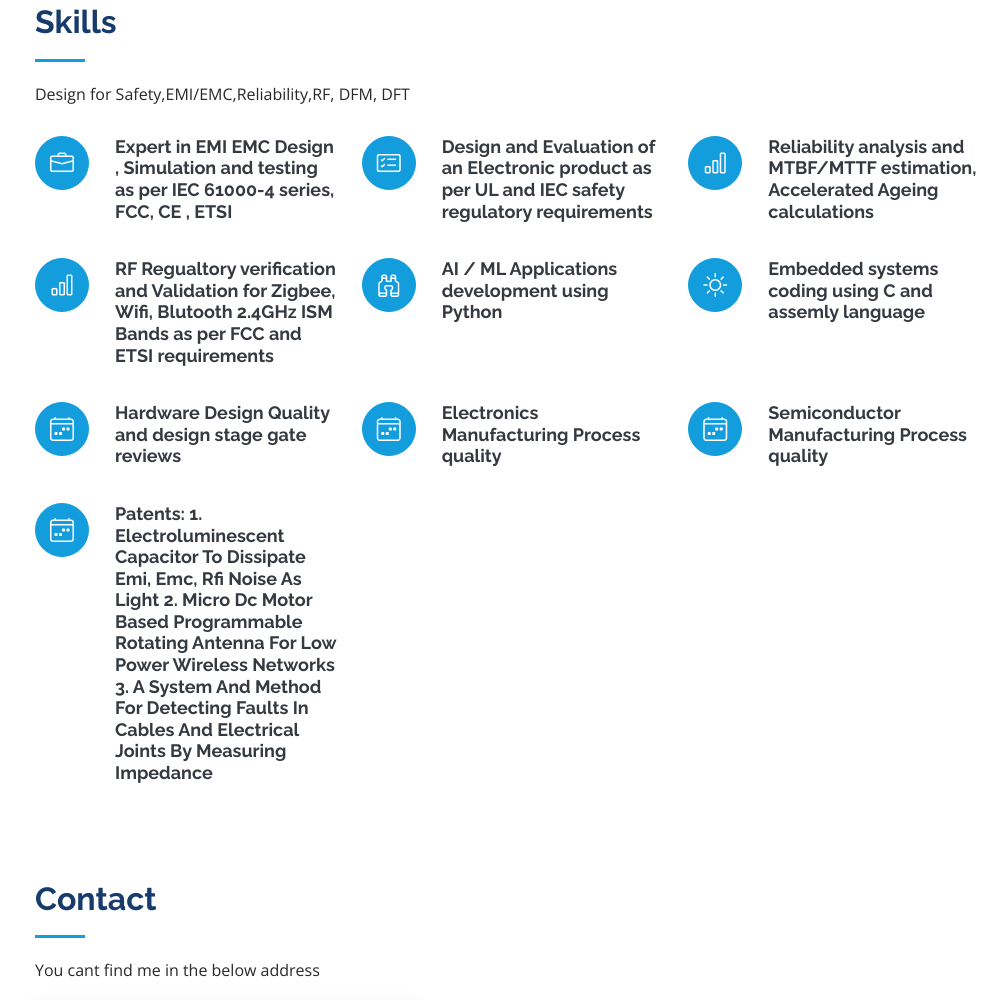
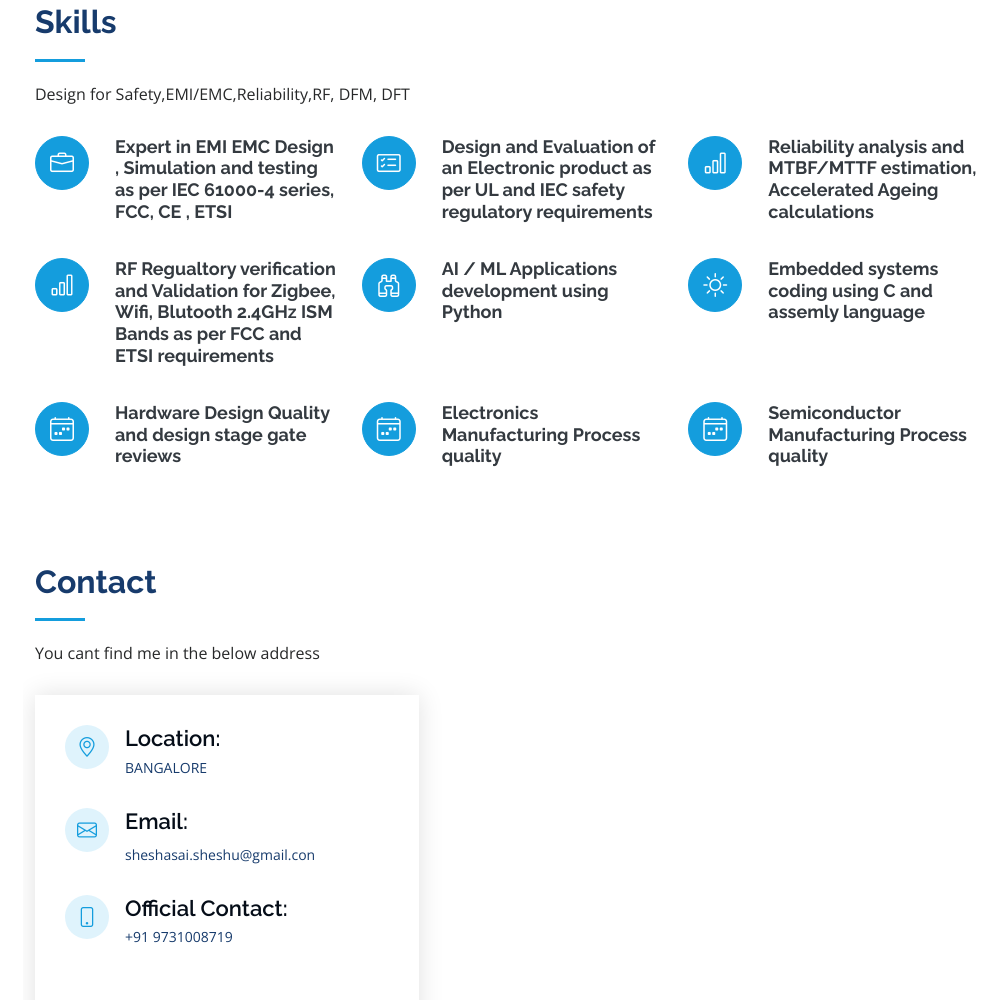
Before and after one commit to Dekkapati/https-seshasai.dekkapati.github.io-, a plain HTML site: page index.html in a window 1280 px wide. Shown: the part 1625-2625 px from the top of the page, without its empty margins (277-1275 px from the left). Drawn offline with nearby package versions, Linux system fonts and the light colour scheme.

Commit message:
Update index.html
Signed-off-by: Seshasai <110626180+Dekkapati@users.noreply.github.com>

```diff
--- a/index.html
+++ b/index.html
@@ -182,15 +182,7 @@
             <h4 class="title"><a href="">Semiconductor Manufacturing Process quality</a></h4>
             <p class="description"></p>
           </div>
-           <div class="col-lg-4 col-md-6 icon-box" data-aos="fade-up" data-aos-delay="500">
-            <div class="icon"><i class="bi bi-calendar4-week"></i></div>
-            <h4 class="title"><a href="">Patents:
-              1. Electroluminescent Capacitor To Dissipate Emi, Emc, Rfi Noise As Light
-              2. Micro Dc Motor Based Programmable Rotating Antenna For Low Power Wireless Networks
-              3. A System And Method For Detecting Faults In Cables And Electrical Joints By Measuring Impedance
-              </a></h4>
-            <p class="description"></p>
-          </div>
+
         </div>
 
       </div>
```
